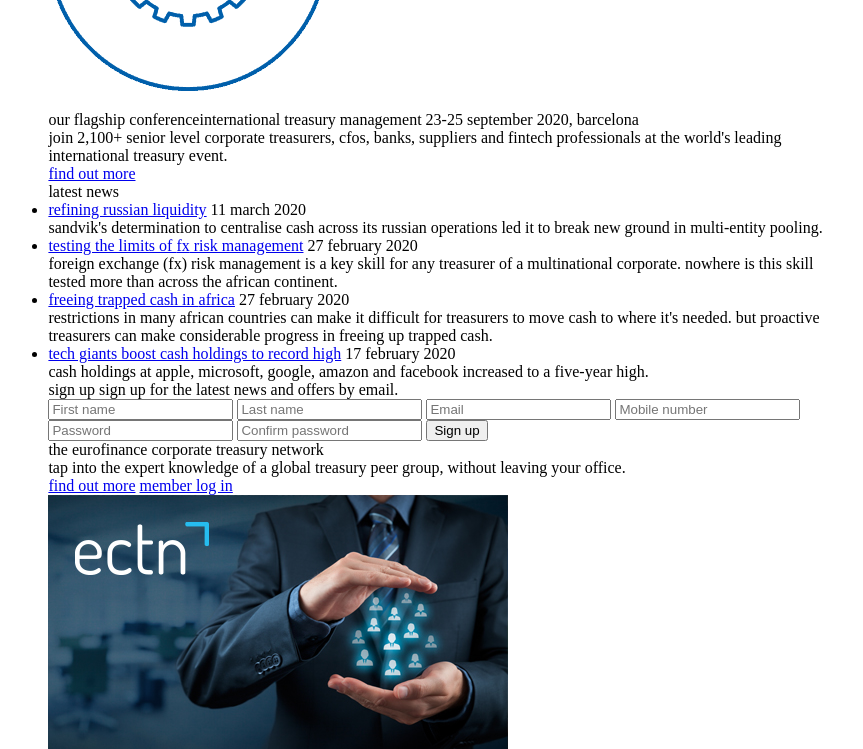
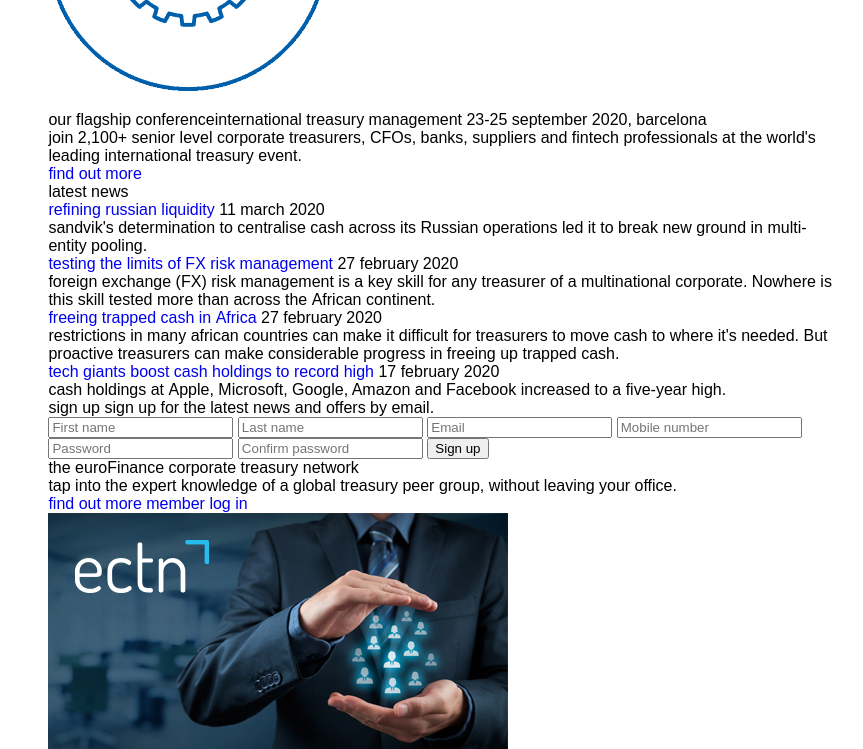
Before and after one commit to atulkkale/EuroFinance, a plain HTML site: page index.html in a window 1280 px wide. Shown: the part 1990-2739 px from the top of the page, without its empty margins (198-1061 px from the left). Drawn offline with Linux system fonts and the light colour scheme.

Commit message:
Common styling added.

```diff
--- a/assets/css/style.css
+++ b/assets/css/style.css
@@ -89,4 +89,18 @@ sub { bottom: -.25em; }
   max-width: 1350px;
   width: 61.5%;
   margin: 0 auto;
+  font-family: "Dosis-Regular", sans-serif;
 }
+
+/* Common styling. */
+.wrapper ul{ list-style: none;}
+.wrapper a{ text-decoration: none;}
+
+.capitalize{
+  display: inline-block;
+  text-transform: capitalize;
+}
+.uppercase{
+  display: inline-block;
+  text-transform: uppercase;
+}
```
